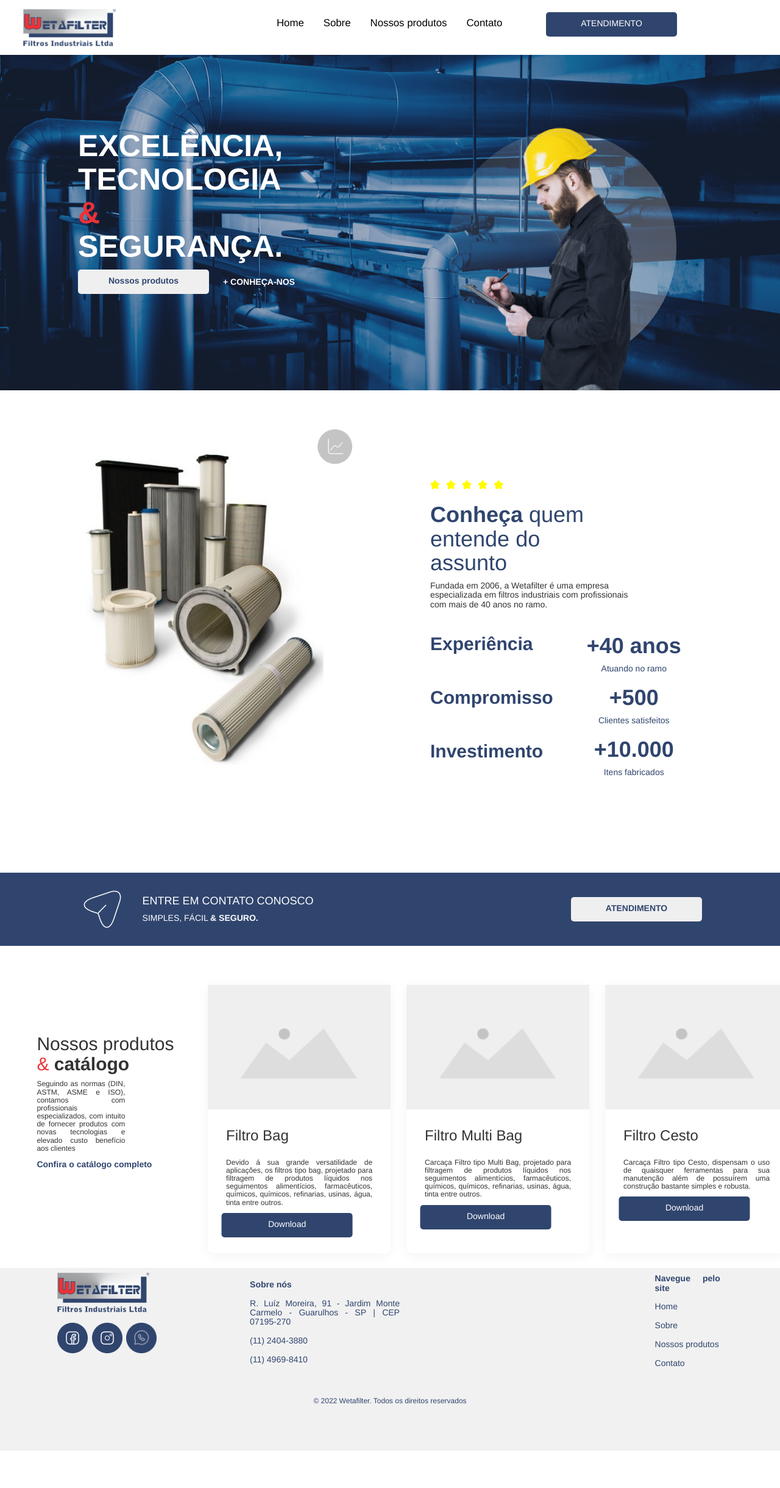
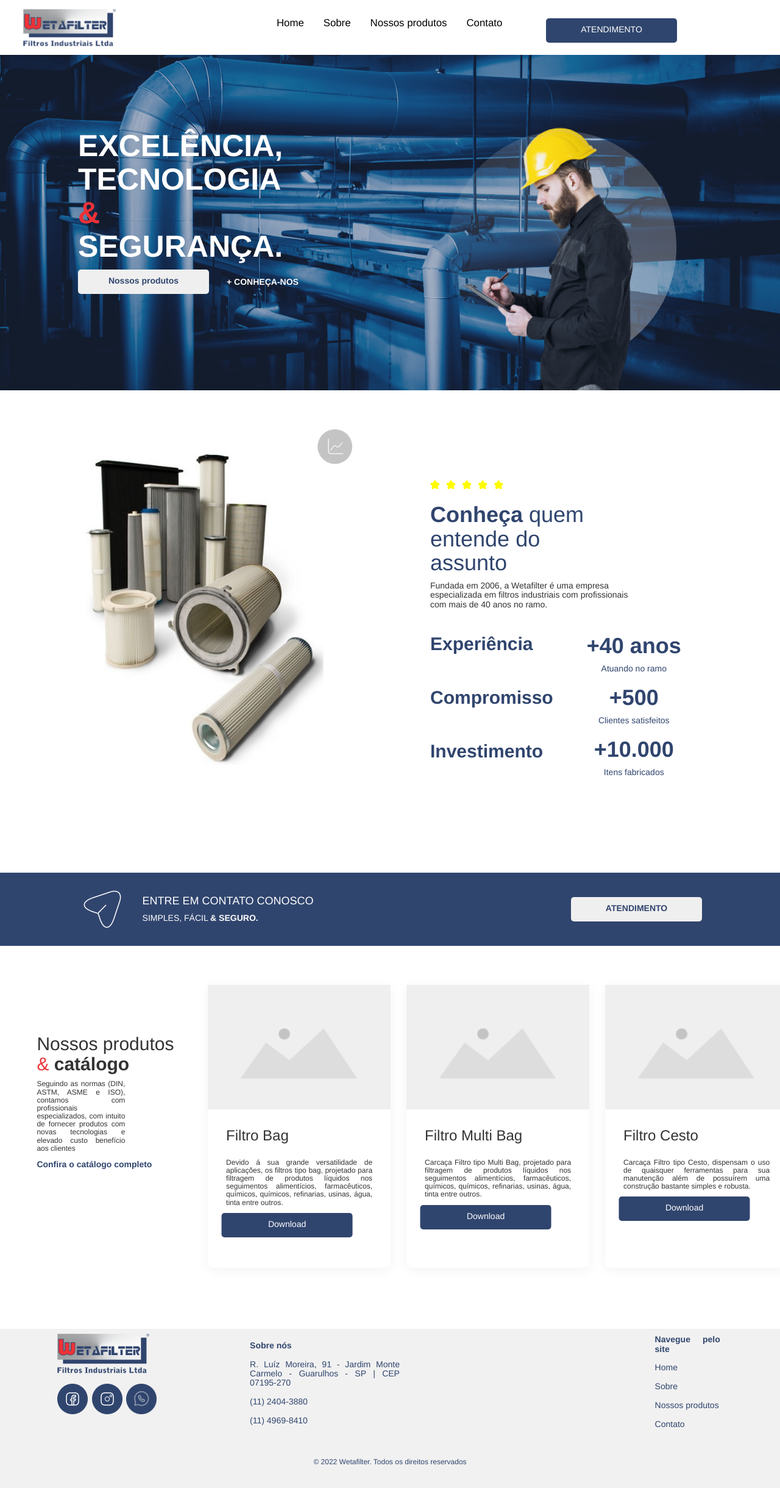
Before and after one commit to llindsiepe/Wetafilter, a React (Create React App) app: page / in a window 1280 px wide. Shown: the top 2440 px of the page at 61% size. Before the commit the page ends 2379 px from the top, so only its background shows below. Built offline with nearby package versions, Linux system fonts and the light colour scheme.

Commit message:
Atualizações

```diff
--- a/src/components/BannerInferior/index.js
+++ b/src/components/BannerInferior/index.js
@@ -24,7 +24,12 @@ export default function BannerInferior() {
           </h5>
         </TextBannerInf>
         <ButtonBannerInf>
-          <ButtonClean title={"ATENDIMENTO"} />
+          <a
+            href="https://api.whatsapp.com/send?phone=5511972041202&text=Ol%C3%A1%2C+gostaria+de+mais+informa%C3%A7%C3%B5es"
+            target="_blank"
+          >
+            <ButtonClean title={"ATENDIMENTO"} />
+          </a>
         </ButtonBannerInf>
       </Main>
     </>
--- a/src/components/Button/styles.js
+++ b/src/components/Button/styles.js
@@ -10,7 +10,7 @@ export const Option = styled("button")({
   color: "white",
   border: "none",
 
-  marginTop: "auto",
+  marginTop: "1rem",
 });
 
 export const Text = styled("h5")({
--- a/src/components/ButtonClean/index.js
+++ b/src/components/ButtonClean/index.js
@@ -1,10 +1,12 @@
 import React from "react";
+import { useHistory } from "react-router-dom";
 import { Option } from "./styles.js";
 
-export default function ButtonClean({ title }) {
+export default function ButtonClean({ title, url }) {
+  const history = useHistory();
   return (
     <>
-      <Option>
+      <Option onClick={() => history.push(url)}>
         <h5>
           <b>{title}</b>
         </h5>
--- a/src/components/CardProduct/styles.js
+++ b/src/components/CardProduct/styles.js
@@ -3,7 +3,8 @@ import { styled } from "@mui/system";
 
 export const Cards = styled("div")({
   width: 300,
-  height: 440,
+  minHeight: 440,
+  height: "100%",
   borderRadius: 9,
   backgroundColor: "#ffffff",
   boxShadow: "0px 4px 20px rgba(0, 0, 0, 0.05)",
@@ -32,6 +33,6 @@ export const ImageCard = styled("div")({
 });
 
 export const Download = styled("div")({
-  marginLeft: '50%',
-  transform: 'translate(-85%)'
+  marginLeft: "50%",
+  transform: "translate(-85%)",
 });
--- a/src/components/Navbar/index.js
+++ b/src/components/Navbar/index.js
@@ -10,23 +10,28 @@ export default function Navbar() {
   return (
     <>
       <Main>
-        <Grid container justifyContent={'space-around'} spacing={8}>
+        <Grid container justifyContent={"space-around"} spacing={8}>
           <Grid item xs={12} md={4} xl={3}>
             <LogotipoImage>
               <img src={Logotipo} width="152" height="61" />
             </LogotipoImage>
           </Grid>
-          <Grid item xs={12} sm ={12} md={4} xl={3}>
+          <Grid item xs={12} sm={12} md={4} xl={3}>
             <Menu style={{ display: "flex" }}>
-              <OptionMenu title={"Home"} />
-              <OptionMenu title={"Sobre"} />
-              <OptionMenu title={"Nossos produtos"} />
-              <OptionMenu title={"Contato"} />
+              <OptionMenu title={"Home"} url={"/"} />
+              <OptionMenu title={"Sobre"} url={"/sobre"} />
+              <OptionMenu title={"Nossos produtos"} url={"/produtos"} />
+              <OptionMenu title={"Contato"} url={"/contato"} />
             </Menu>
           </Grid>
           <Grid item xs={12} md={4} xl={3}>
             <Entrar>
-              <Button title={"ATENDIMENTO"} />
+              <a
+                href="https://api.whatsapp.com/send?phone=5511972041202&text=Ol%C3%A1%2C+gostaria+de+mais+informa%C3%A7%C3%B5es"
+                target="_blank"
+              >
+                <Button title={"ATENDIMENTO"} />
+              </a>
             </Entrar>
           </Grid>
         </Grid>
--- a/src/components/OptionMenu/index.js
+++ b/src/components/OptionMenu/index.js
@@ -1,10 +1,13 @@
 import React from "react";
+import { useHistory } from "react-router-dom";
 import { Container } from "./styles.js";
 
-export default function Button({ title }) {
+export default function Button({ title, url }) {
+  const history = useHistory();
+
   return (
     <>
-      <Container>{title}</Container>
+      <Container onClick={() => history.push(url)}>{title}</Container>
     </>
   );
 }
--- a/src/components/Rodape/styles.js
+++ b/src/components/Rodape/styles.js
@@ -4,11 +4,14 @@ import { styled } from "@mui/system";
 export const Main = styled("div")({
   width: "100%",
   minHeight: "30rem",
-  height: '100%',
+  height: "100%",
   backgroundColor: "#f1f1f1",
+  marginTop: "10rem",
+  alignItems: "center",
 });
 
 export const Container = styled("div")({
+  marginTop: "100px",
   display: "flex",
   justifyContent: "space-between",
 });
--- a/src/pages/Home/index.js
+++ b/src/pages/Home/index.js
@@ -51,7 +51,11 @@ function Home() {
             </b>
           </TextBannerH1>
           <OptionsBanner>
-            <ButtonClean title="Nossos produtos" onClick={handleClick} />
+            <ButtonClean
+              title="Nossos produtos"
+              onClick={handleClick}
+              url={"/Produtos"}
+            />
             <About>
               <b>+ CONHEÇA-NOS</b>
             </About>
--- a/src/pages/Home/styles.js
+++ b/src/pages/Home/styles.js
@@ -14,11 +14,13 @@ export const OptionsBanner = styled("div")({
   display: "flex",
 });
 
-export const About = styled("div")({
+export const About = styled("button")({
   marginLeft: "2%",
   marginTop: "auto",
   marginBottom: "auto",
   color: "white",
+  border: "none",
+  background: "none",
 });
 
 export const TextBanner = styled("div")({
```
